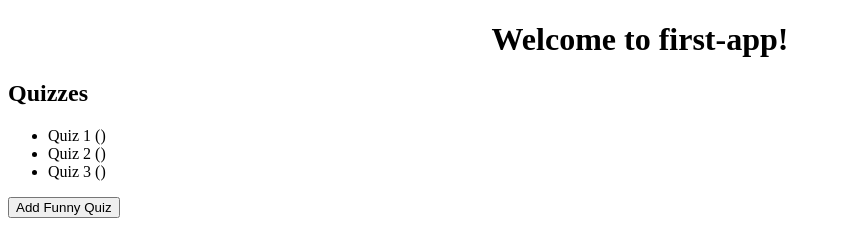
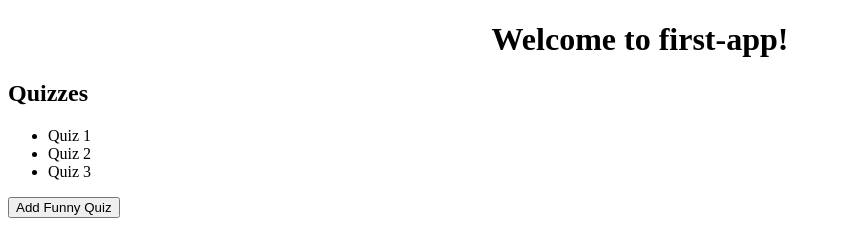
Before and after one commit to 2018-summer-mjs/first-app, an Angular app: page / in a window 1280 px wide. Shown: the top 231 px of the page, without its empty margins (0-841 px from the left). Built offline with nearby package versions, Linux system fonts and the light colour scheme.

Commit message:
changing display to remove () when not necessary
this is in the view, which is not ideal behavior.

```diff
--- a/src/app/app.component.html
+++ b/src/app/app.component.html
@@ -9,7 +9,7 @@
 
 <!-- {{ quizzes }} -->
 <ul>
-  <li *ngFor="let q of quizzes">{{ q.name }} ({{ q.summary }}) <button *ngIf="q.showDelete" (click)="deleteQuiz(q)">Delete</button></li>
+  <li *ngFor="let q of quizzes">{{ q.name }} <span *ngIf="q.summary && q.summary.length >0">({{ q.summary }})</span>  <button *ngIf="q.showDelete" (click)="deleteQuiz(q)">Delete</button></li>
 </ul>
 
 <button (click)="addFunnyQuiz()">Add Funny Quiz</button>
```
